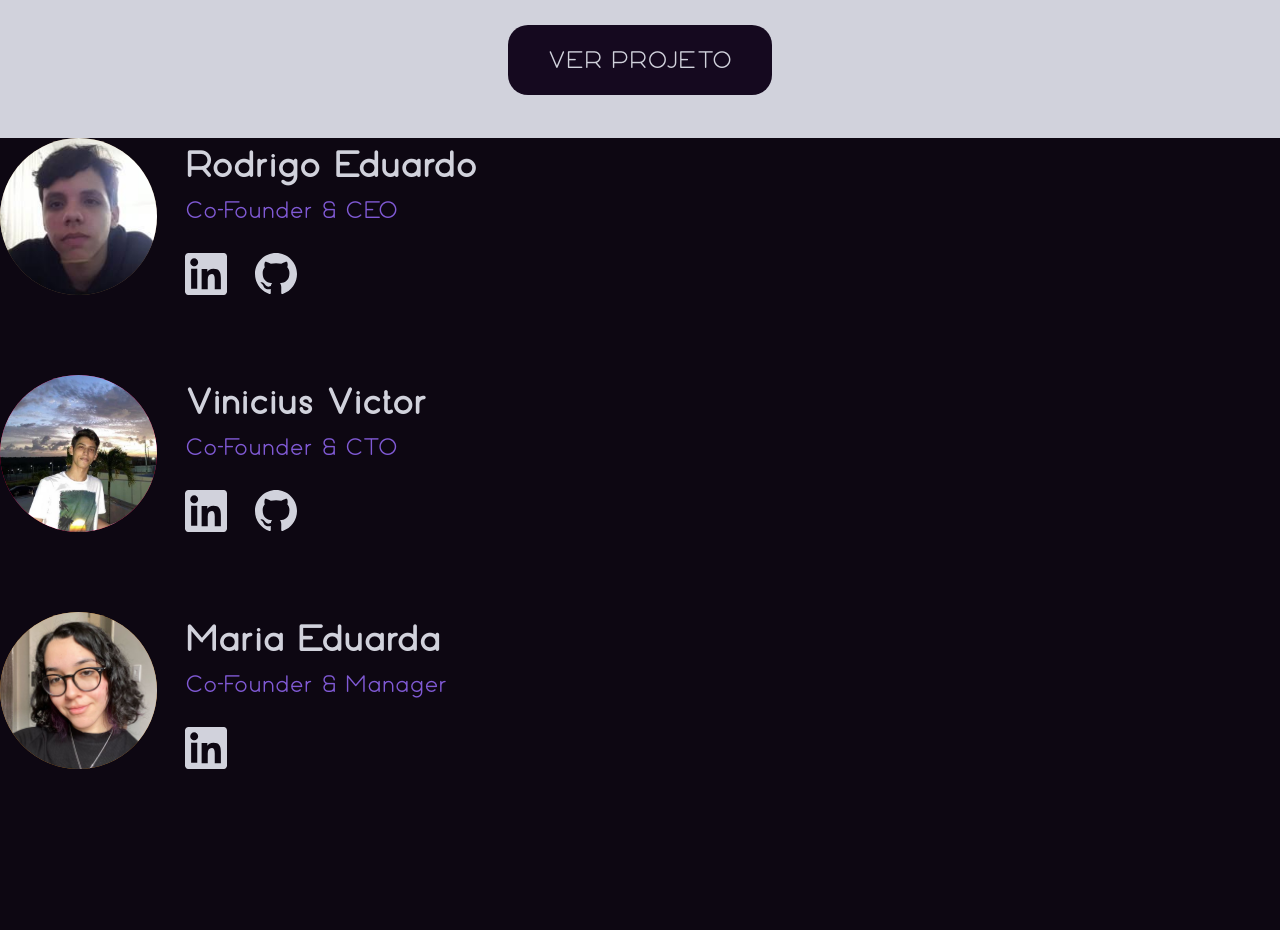
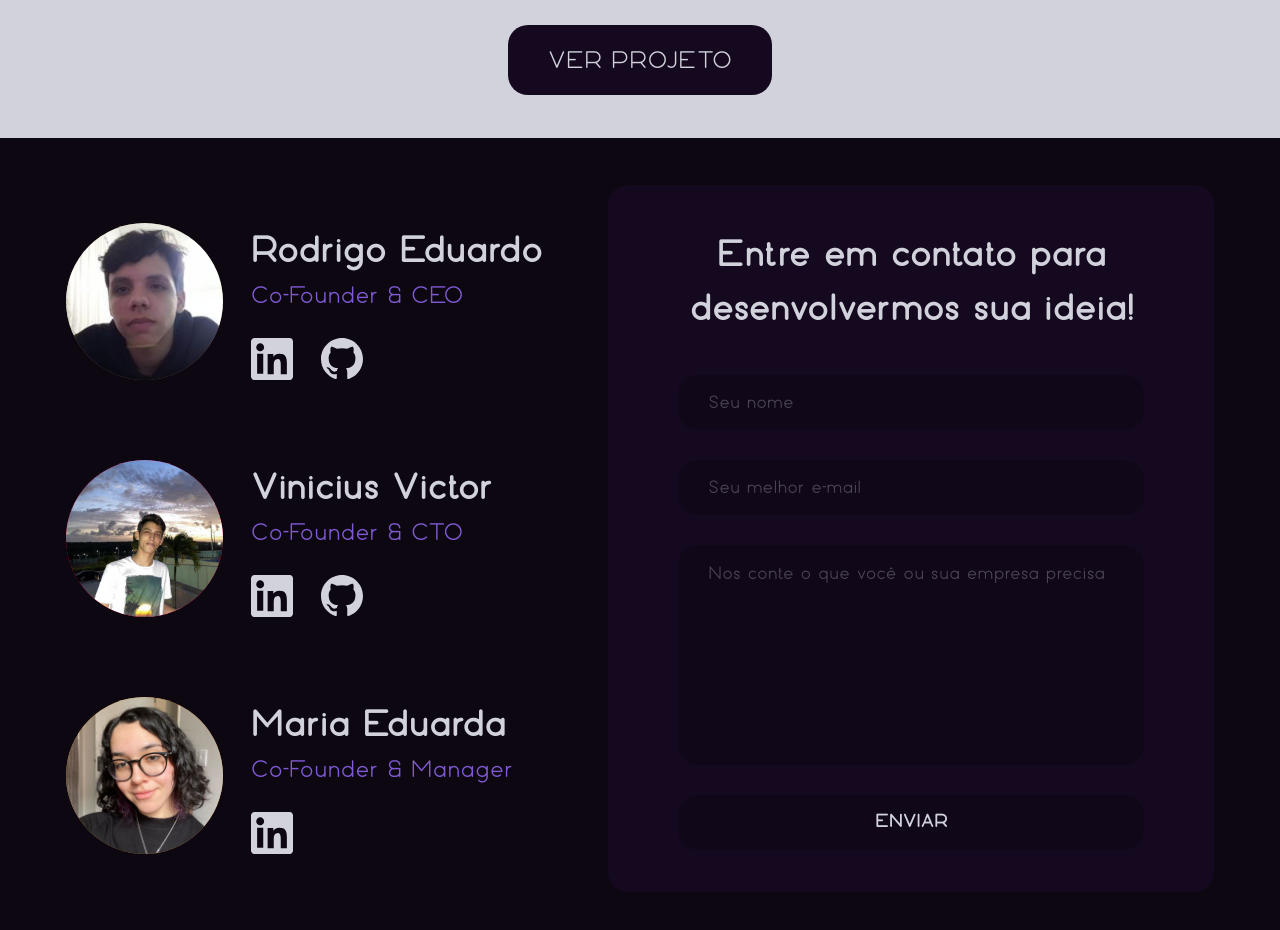
Before and after one commit to rodrigoeduardo/portfolio-blob, a Next.js app: page / in a window 1280 px wide. Shown: the part 1500-2430 px from the top of the page. Built offline with nearby package versions, Linux system fonts and the light colour scheme.

Commit message:
ContactForm added

```diff
--- /dev/null
+++ b/src/components/Contact/ContactForm.tsx
@@ -0,0 +1,85 @@
+import { Box, Stack, Input, Text, Button, Flex, Textarea } from "@chakra-ui/react";
+
+export function ContactForm() {
+    return (
+        <Flex align="center" flexDir="column" bg="purple.800" py="4.2rem" px="7rem" borderRadius="20px">
+            <Text
+                fontSize="3.6rem"
+                fontWeight="bold"
+                maxW="46.6rem"
+                textAlign="center"
+            >
+                Entre em contato para desenvolvermos sua ideia!
+            </Text>
+            <Box as="form" mt="4rem">
+                <Stack direction="column" spacing="3rem">
+                    <Input
+                        name="name"
+                        placeholder="Seu nome"
+                        _placeholder={{
+                            color: 'gray.100-50'
+                        }}
+                        border="none"
+                        focusBorderColor="purple.300"
+                        bg="gray.900-80"
+                        maxW="46.6rem"
+                        borderRadius="20px"
+                        h="5.5rem"
+                        py="1.7rem"
+                        px="3rem"
+                        fontSize="1.8rem"
+                    />
+
+                    <Input
+                        name="email"
+                        placeholder="Seu melhor e-mail"
+                        _placeholder={{
+                            color: 'gray.100-50'
+                        }}
+                        border="none"
+                        focusBorderColor="purple.300"
+                        bg="gray.900-80"
+                        maxW="46.6rem"
+                        borderRadius="20px"
+                        h="5.5rem"
+                        py="1.7rem"
+                        px="3rem"
+                        fontSize="1.8rem"
+                    />
+
+                    <Textarea
+                        name="message"
+                        placeholder="Nos conte o que você ou sua empresa precisa"
+                        _placeholder={{
+                            color: 'gray.100-50'
+                        }}
+                        border="none"
+                        focusBorderColor="purple.300"
+                        bg="gray.900-80"
+                        maxW="46.6rem"
+                        minH="22rem"
+                        borderRadius="20px"
+                        py="1.7rem"
+                        px="3rem"
+                        fontSize="1.8rem"
+                        resize="none"
+                    />
+
+                    <Button
+                        bg="gray.900-80"
+                        w="46.6rem"
+                        h="5.5rem"
+                        borderRadius="20px"
+                        fontSize="1.8rem"
+                        fontWeight="bold"
+                        _hover={{
+                            bg: "purple.300"
+                        }}
+                    >
+                        ENVIAR
+                    </Button>
+                </Stack>
+            </Box>
+        </Flex>
+    )
+}
--- a/src/components/Contact/index.tsx
+++ b/src/components/Contact/index.tsx
@@ -1,9 +1,10 @@
-import { Stack } from "@chakra-ui/react";
+import { Flex, Stack } from "@chakra-ui/react";
+import { ContactForm } from "./ContactForm";
 import { TeamMember } from "./TeamMember";
 
 export function Contact() {
     return (
-        <>
+        <Flex h="100%" justify="space-evenly" align="center">
             <Stack direction="column" spacing="8rem">
                 <TeamMember
                     avatarUrl="assets/images/teamMembers/rodrigo.jpg"
@@ -28,6 +29,8 @@ export function Contact() {
                     linkedinUrl="https://www.linkedin.com/in/mariaeduluz"
                 />
             </Stack>
-        </>
+
+            <ContactForm />
+        </Flex>
     )
 }
```
